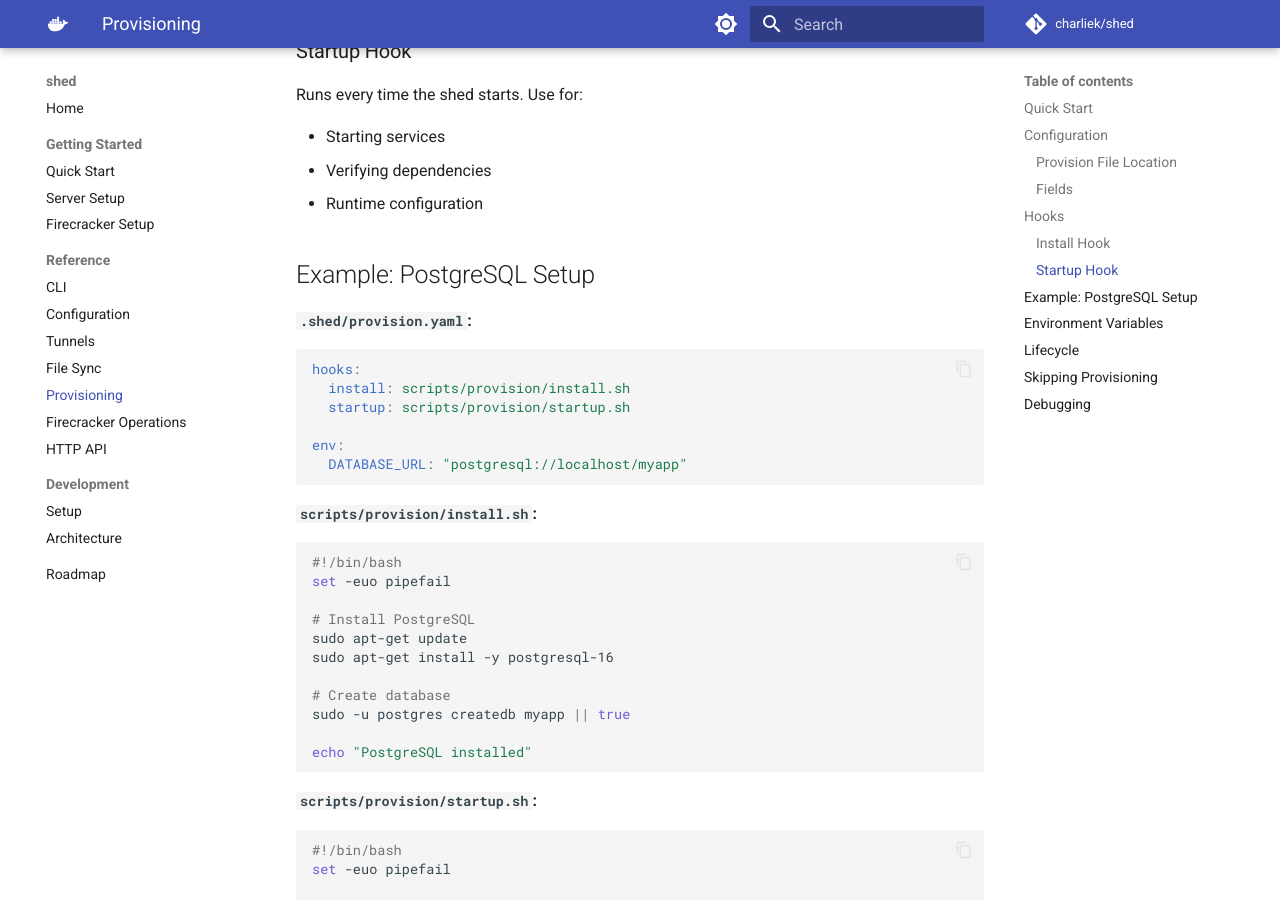
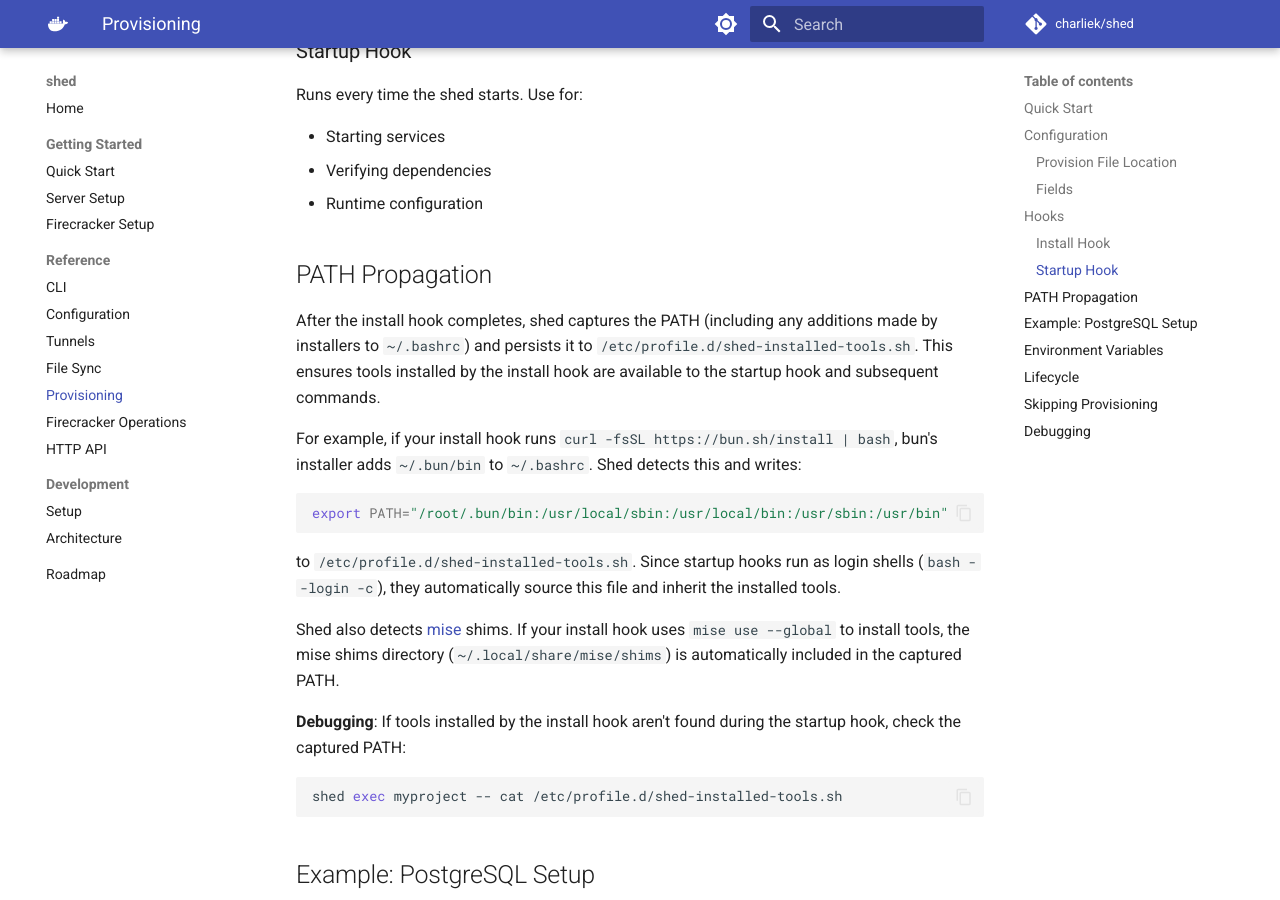
Before and after one commit to charliek/shed, an MkDocs documentation site: the page built from docs/reference/provisioning.md, in a window 1280 px wide and 900 px high, scrolled down 1347 px. Built offline with MkDocs 1.6.1 and Material for MkDocs 9.7.7, drawn with Linux system fonts in a browser that asks for light colours; comment, search, counter and statistics services are not loaded.

Commit message:
Add mise shims to PATH propagation and document PATH behavior
The PATH capture after install hooks now also detects mise shims
(~/.local/share/mise/shims) since mise doesn't add itself to .bashrc.
This fixes Docker sheds using `mise use --global` to install tools
(e.g., bun) - previously the captured PATH missed the shims directory.

Also adds a "PATH Propagation" section to provisioning docs explaining
how shed captures PATH, how login shells inherit it, and how to debug.

Co-Authored-By: Claude Opus 4.6 <noreply@anthropic.com>

````diff
--- a/docs/reference/provisioning.md
+++ b/docs/reference/provisioning.md
@@ -51,6 +51,26 @@ Runs every time the shed starts. Use for:
 - Starting services
 - Verifying dependencies
 - Runtime configuration
+
+## PATH Propagation
+
+After the install hook completes, shed captures the PATH (including any additions made by installers to `~/.bashrc`) and persists it to `/etc/profile.d/shed-installed-tools.sh`. This ensures tools installed by the install hook are available to the startup hook and subsequent commands.
+
+For example, if your install hook runs `curl -fsSL https://bun.sh/install | bash`, bun's installer adds `~/.bun/bin` to `~/.bashrc`. Shed detects this and writes:
+
+```bash
+export PATH="/root/.bun/bin:/usr/local/sbin:/usr/local/bin:/usr/sbin:/usr/bin"
+```
+
+to `/etc/profile.d/shed-installed-tools.sh`. Since startup hooks run as login shells (`bash --login -c`), they automatically source this file and inherit the installed tools.
+
+Shed also detects [mise](https://mise.jdx.dev/) shims. If your install hook uses `mise use --global` to install tools, the mise shims directory (`~/.local/share/mise/shims`) is automatically included in the captured PATH.
+
+**Debugging**: If tools installed by the install hook aren't found during the startup hook, check the captured PATH:
+
+```bash
+shed exec myproject -- cat /etc/profile.d/shed-installed-tools.sh
+```
 
 ## Example: PostgreSQL Setup
 
````
Also changed, not shown: 2 other files.
